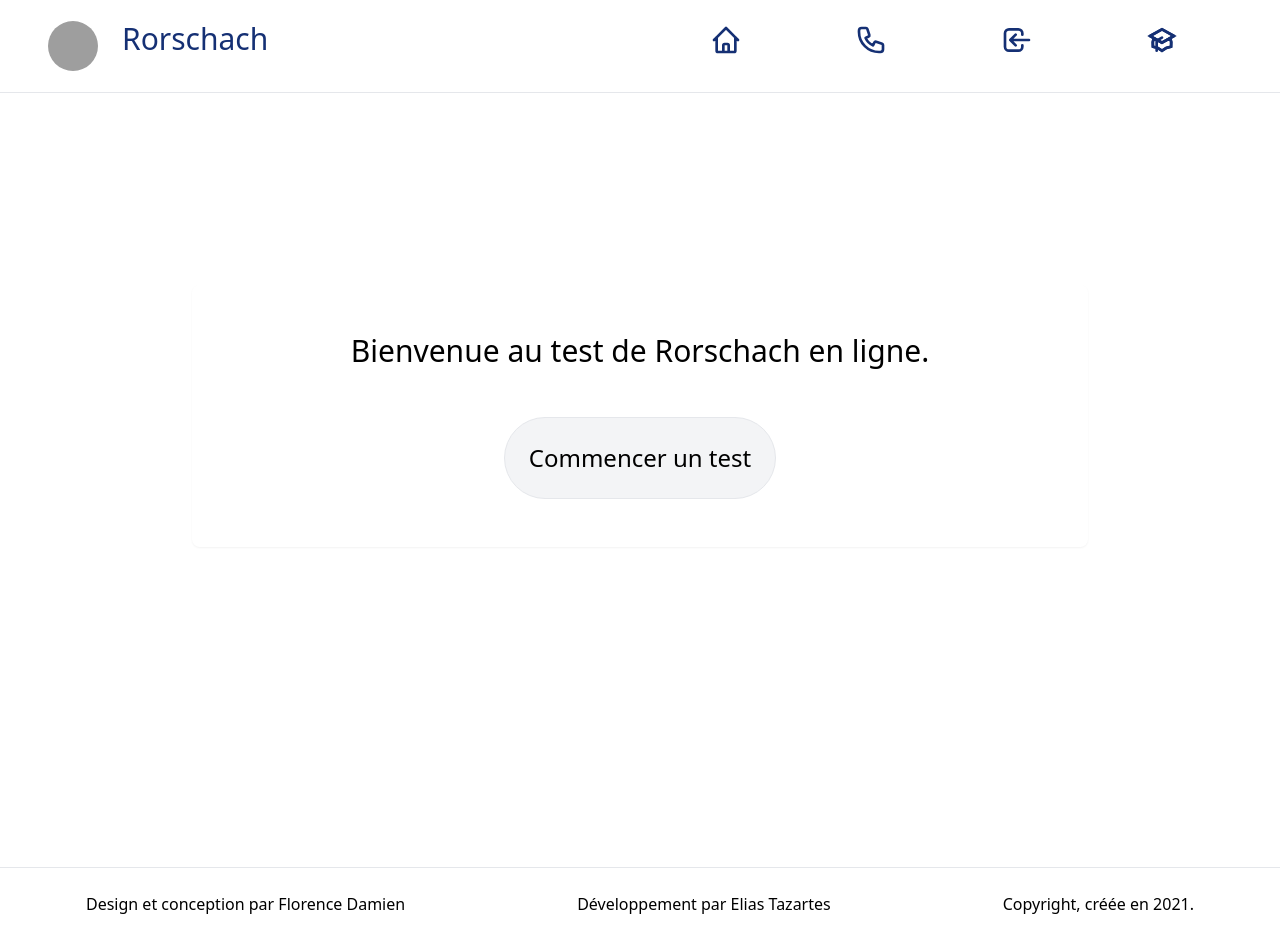
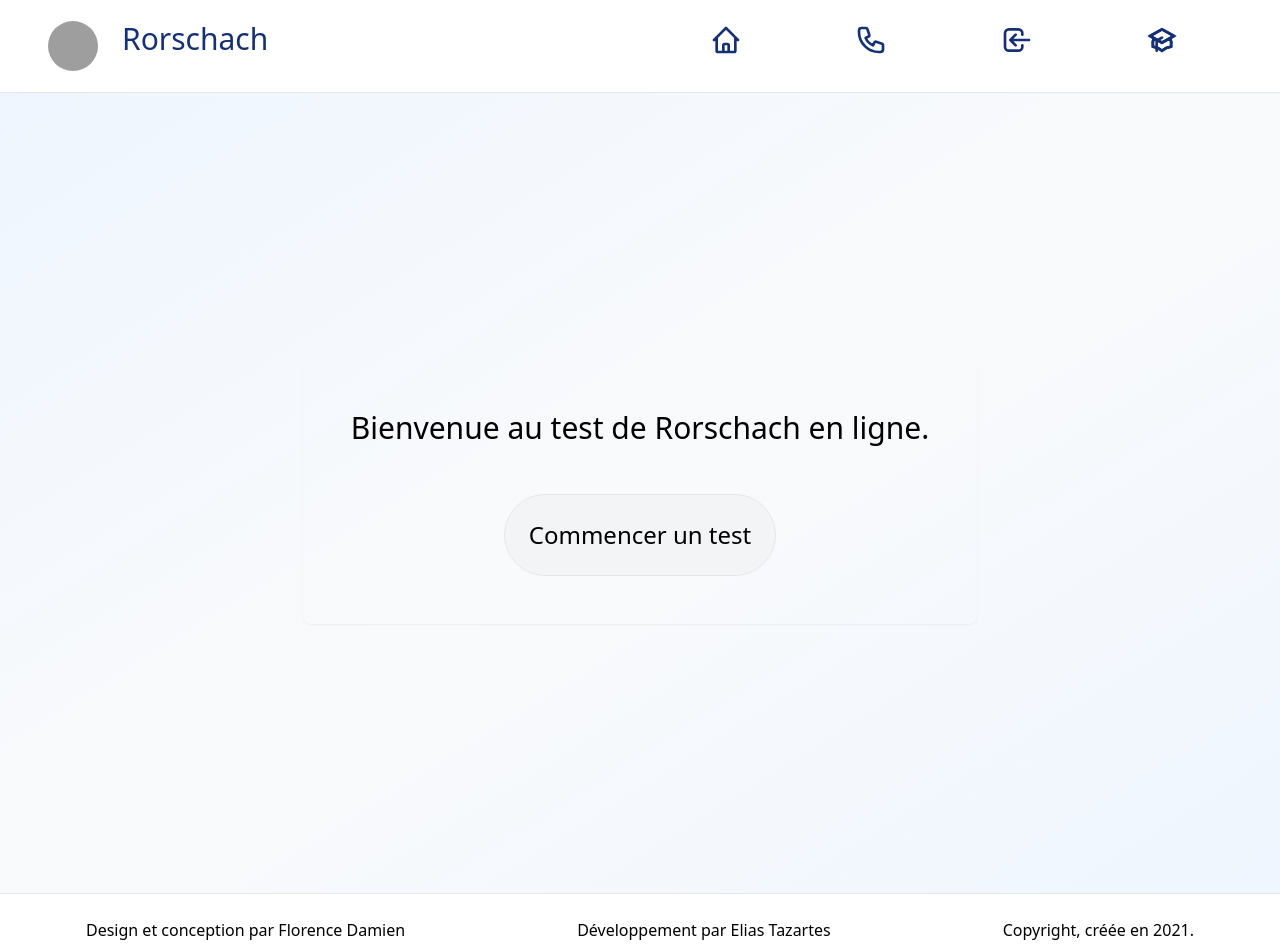
Before and after one commit to Eikix/rorschach-app, a Next.js app: page / in a window 1280 px wide. Shown: the top 952 px of the page. Before the commit the page ends 916 px from the top, so only its background shows below. Built offline with nearby package versions, Linux system fonts and the light colour scheme; grey boxes are pictures that could not be loaded.

Commit message:
modified style

```diff
--- a/components/Footer.js
+++ b/components/Footer.js
@@ -1,8 +1,8 @@
 const Footer = () => {
     return (
-        <footer className="font-light mt-24 md:mt-32 lg:mt36">
+        <footer className="">
             <hr />
-            <ul className="flex flex-row justify-around mt-6">
+            <ul className="flex flex-row justify-around my-6">
                 <li>
                     Design et conception par <a className="hover:text-red-900" href="https://www.linkedin.com/in/florence-damien-a47ba116b/">Florence Damien</a>
                 </li>
--- a/components/Layout.js
+++ b/components/Layout.js
@@ -4,7 +4,7 @@ import Header from "./Header"
 
 const Layout = ({children, title, description}) => {
     return (
-        <div className="flex flex-col">
+        <div className="">
             <CustomHead title={title} description={description} />
             <Header/>
                 <main>
--- a/components/Nav.js
+++ b/components/Nav.js
@@ -11,7 +11,7 @@ import {
 
 function Nav() {
     return (
-        <nav className="flex flex-col sm:flex-row justify-between w-screen items-center h-auto font-light border-b">
+        <nav className="flex flex-col sm:flex-row justify-between items-center font-light border-b">
             <Link href="/">
                 <div className="hover:text-mediumblue flex flex-col sm:flex-row sm:px-12 cursor-pointer transform space-x-6">
                     <Image className="rounded-full invisible lg:visible" src="/images/tazartes-sitting.jpg" height={50} width={50} />
--- a/pages/index.js
+++ b/pages/index.js
@@ -3,15 +3,19 @@ import Link from "next/link";
 
 const Home = () => {
   return (
+    <>
     <Layout title="Accueil" description="Bienvenue au test de Rorschach en ligne. Ce site a été pensé et fait pour des thérapeutes professionnels.">
-      <div className="flex flex-col justify-center items-center font-light text-center rounded-lg  shadow-sm p-6 md:p-8 xl:p-12 m-12 md:m-16 lg:m-48">
-        <h1 className="text-2xl lg:text-3xl text-center">Bienvenue au test de Rorschach en ligne.</h1>
-        <Link href="/rorschachtest">
-          <a className="text-xl lg:text-2xl p-3 lg:p-6 border rounded-full mt-12 bg-gray-100 hover:bg-beige">Commencer un test</a>
-        </Link>
+      <div className="flex justify-center items-center bg-gradient-to-br from-blue-50 via-gray-50 to-blue-50 h-screen">
+        <div className="flex flex-col justify-center items-center font-light text-center rounded-lg shadow-sm p-6 md:p-8 xl:p-12 m-12 md:m-16 lg:m-48">
+          <h1 className="text-2xl lg:text-3xl text-center">Bienvenue au test de Rorschach en ligne.</h1>
+          <Link href="/rorschachtest">
+            <a className="text-xl lg:text-2xl p-3 lg:p-6 border rounded-full mt-12 bg-gray-100 hover:bg-gray-200">Commencer un test</a>
+          </Link>
+        </div>
       </div>
 
     </Layout>
+    </>
   )
 }
 
```
